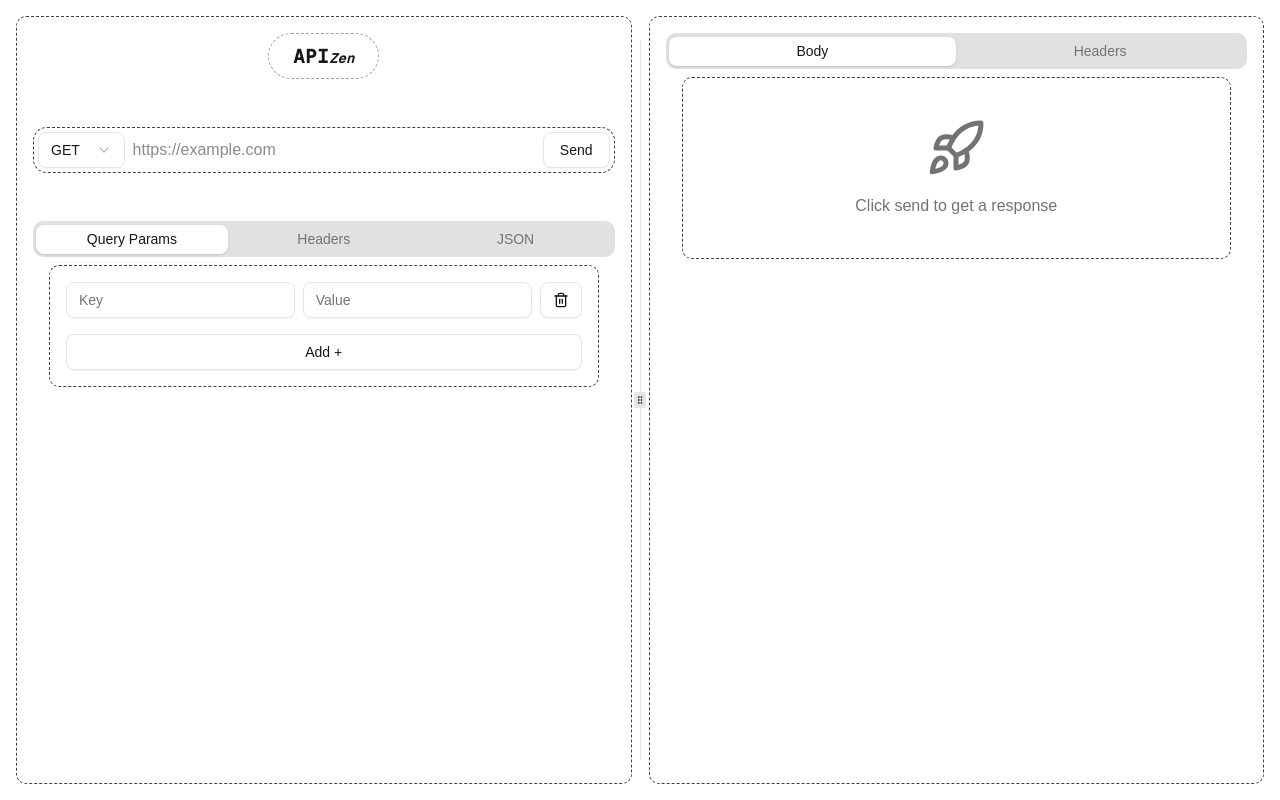
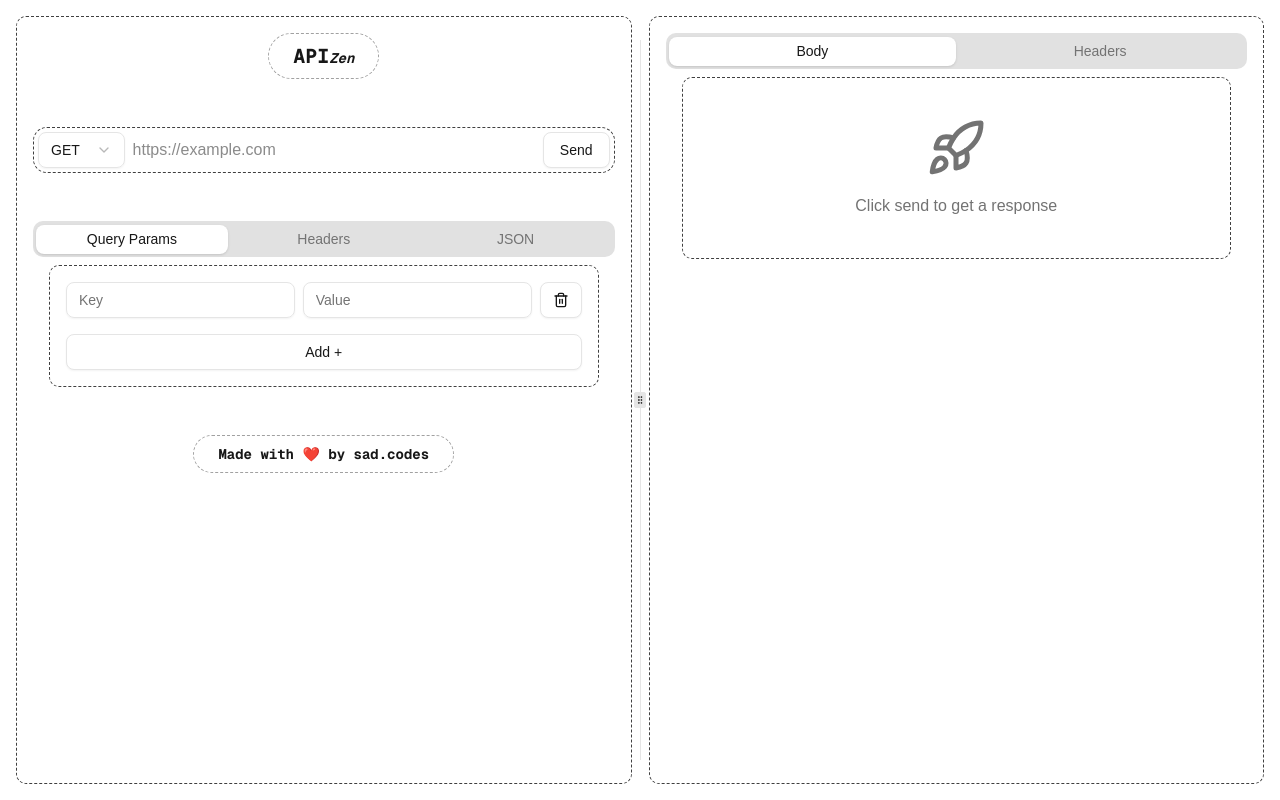
Before and after one commit to Sad7920/API-Zen, a Next.js app: page / in a window 1280 px wide. Built offline with nearby package versions, Linux system fonts and the light colour scheme.

Commit message:
added a footer

```diff
--- a/src/app/page.js
+++ b/src/app/page.js
@@ -21,6 +21,7 @@ import { json } from '@codemirror/lang-json'
 import { dracula } from '@uiw/codemirror-theme-dracula'
 import { githubLight } from '@uiw/codemirror-theme-github'
 import { Rocket } from 'lucide-react';
+import Footer from '@/components/Footer';
 
 export default function Home() {
 
@@ -202,9 +203,11 @@ export default function Home() {
               <h1 className='rounded-md px-2 py-1 dark:bg-neutral-800 dark:bg-neutral-800 bg-neutral-200' >Size: <span>{response.size}</span></h1>
             </div>
           )}
-
+          <Footer />
         </ResizablePanel>
         <ResizableHandle withHandle className="hover:border hover:border-blue-500 my-6" />
+
+
         {/* RIGHT PART */}
         <ResizablePanel direction="horizontal" className="h-full w-full p-4 border border-neutral-700 border-dashed  md:min-w-lg rounded-lg">
           <Tabs defaultValue="body" className="w-full max-h-full">
--- /dev/null
+++ b/src/components/Footer.jsx
@@ -0,0 +1,13 @@
+import React from 'react'
+
+const Footer = () => {
+    return (
+        <div className="w-full flex">
+            <footer className='w-fit border border-neutral-400 border-dashed hover:border-violet-400  rounded-full mx-auto py-2 px-6 flex items-center '>
+                <h1 className=' text-sm antialiased font-bold font-mono'>Made with ❤️ by <a href='https://sad.codes' className=' hover:underline'>sad.codes</a></h1>
+            </footer>
+        </div>
+    )
+}
+
+export default Footer
--- a/src/components/Navbar.jsx
+++ b/src/components/Navbar.jsx
@@ -1,13 +1,7 @@
-"use client"
-
-import * as React from "react"
-
-
-
 const Navbar = () => {
     return (
-        <div className="w-full flex">
-            <nav className='w-fit border border-neutral-400 border-dashed hover:border-violet-400  rounded-full mx-auto py-2 px-6 flex items-center '>
+        <div className="w-full h-full justify-end flex">
+            <nav className='w-fit border border-neutral-400 border-dashed hover:border-violet-400 rounded-full mx-auto py-2 px-6 flex items-center '>
                 <h1 className=' text-xl antialiased  font-bold font-mono'>API<span className='italic text-sm'>Zen</span></h1>
             </nav>
         </div>
```
